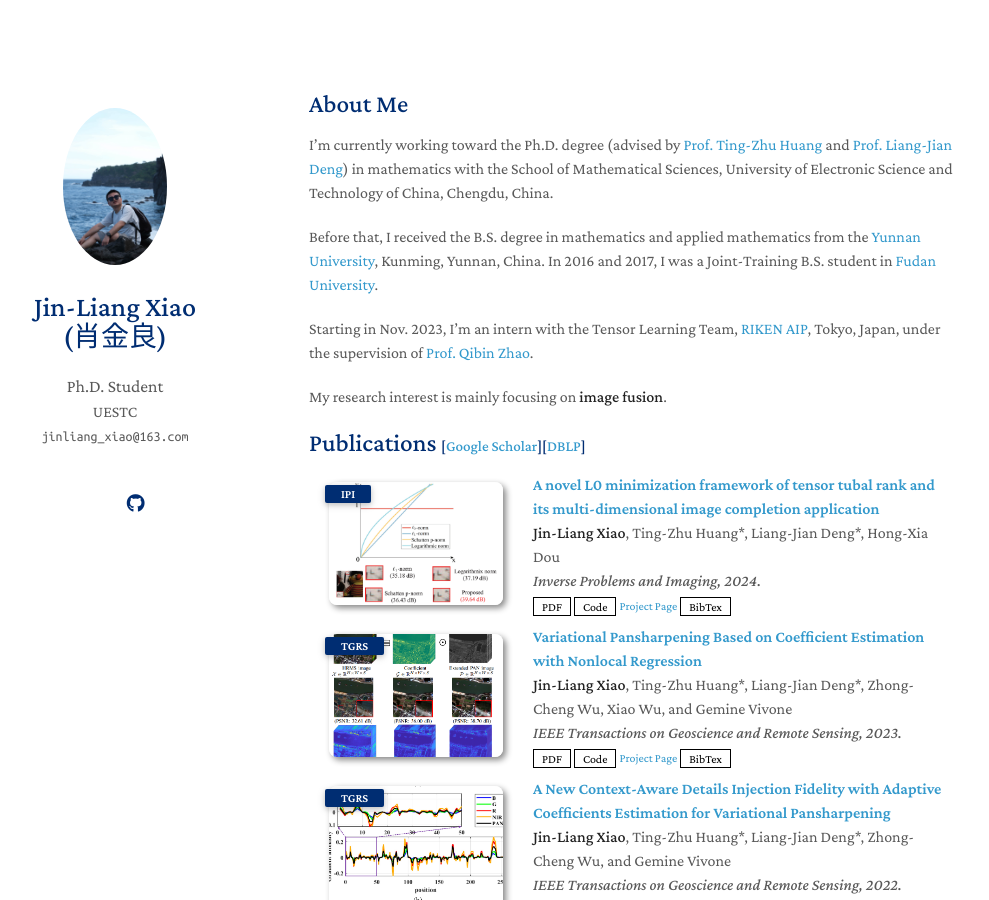
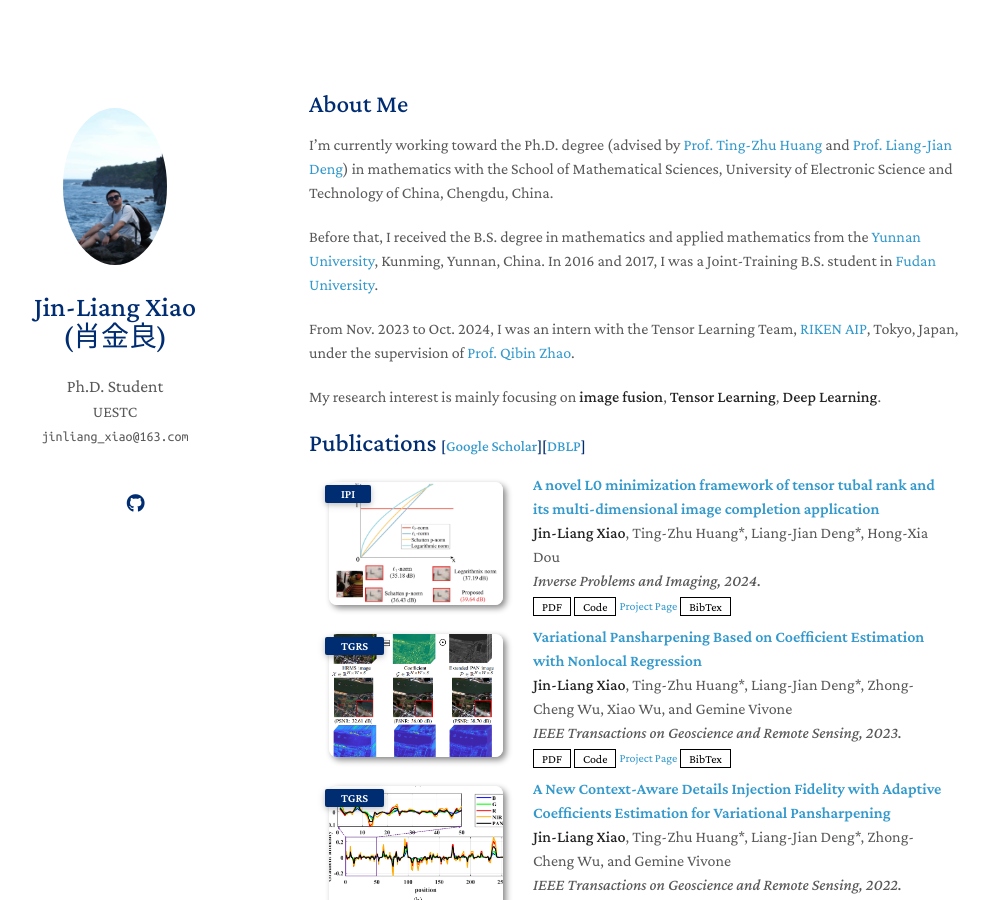
Before and after one commit to Jin-liangXiao/Jin-liangXiao.github.io, a Jekyll site: the page built from index.md, in a window 1280 px wide and 900 px high. Shown: the whole window, without its empty margins (161-1150 px from the left). Built offline with Jekyll 4.4.1, drawn with Linux system fonts in a browser that asks for light colours; nearby versions of some CDN libraries; a style sheet for code colours, icons or effects is not loaded; our own code applies the rules of GitHub Pages for plain Markdown files.

Commit message:
Update index.md

```diff
--- a/index.md
+++ b/index.md
@@ -9,9 +9,9 @@ I'm currently working toward the Ph.D. degree (advised by [Prof. Ting-Zhu Huang]
 Before that, I received the B.S. degree in mathematics and applied mathematics from the [Yunnan University](https://www.ynu.edu.cn), Kunming, Yunnan, China.
 In 2016 and 2017, I was a Joint-Training B.S. student in [Fudan University](https://www.fdu.edu.cn).
 
-Starting in Nov. 2023, I’m an intern with the Tensor Learning Team, [RIKEN AIP](https://www.riken.jp/en/research/labs/aip/), Tokyo, Japan, under the supervision of [Prof. Qibin Zhao](https://qibinzhao.github.io/).
+From Nov. 2023 to Oct. 2024, I was an intern with the Tensor Learning Team, [RIKEN AIP](https://www.riken.jp/en/research/labs/aip/), Tokyo, Japan, under the supervision of [Prof. Qibin Zhao](https://qibinzhao.github.io/).
 
-My research interest is mainly focusing on **image fusion**.
+My research interest is mainly focusing on **image fusion**, **Tensor Learning**, **Deep Learning**.
 
 
 
```
